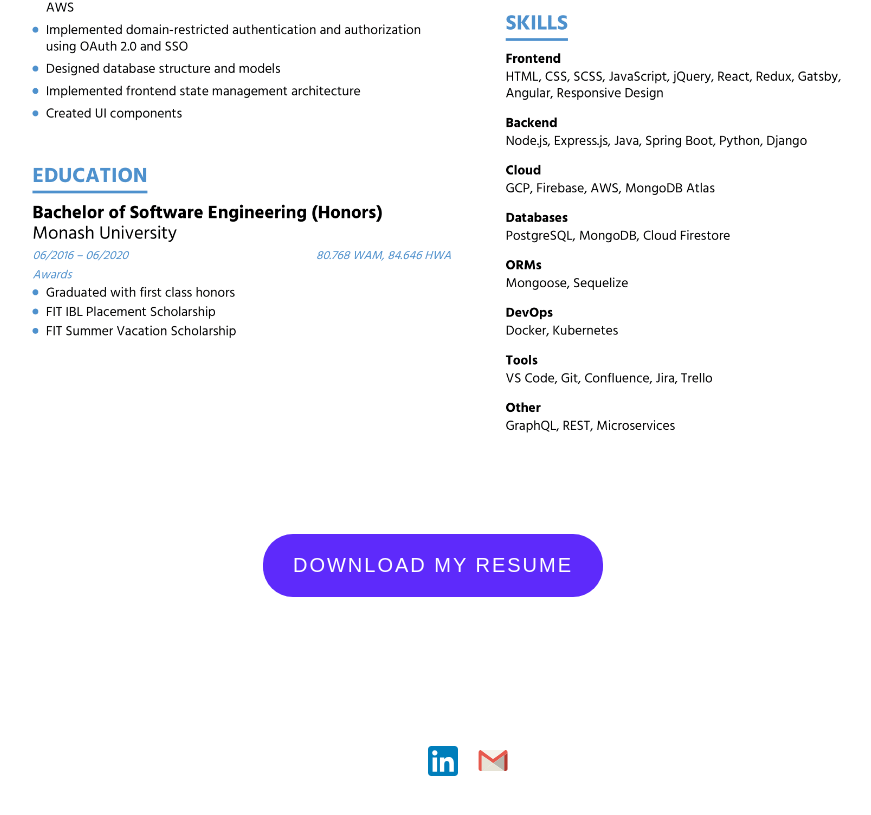
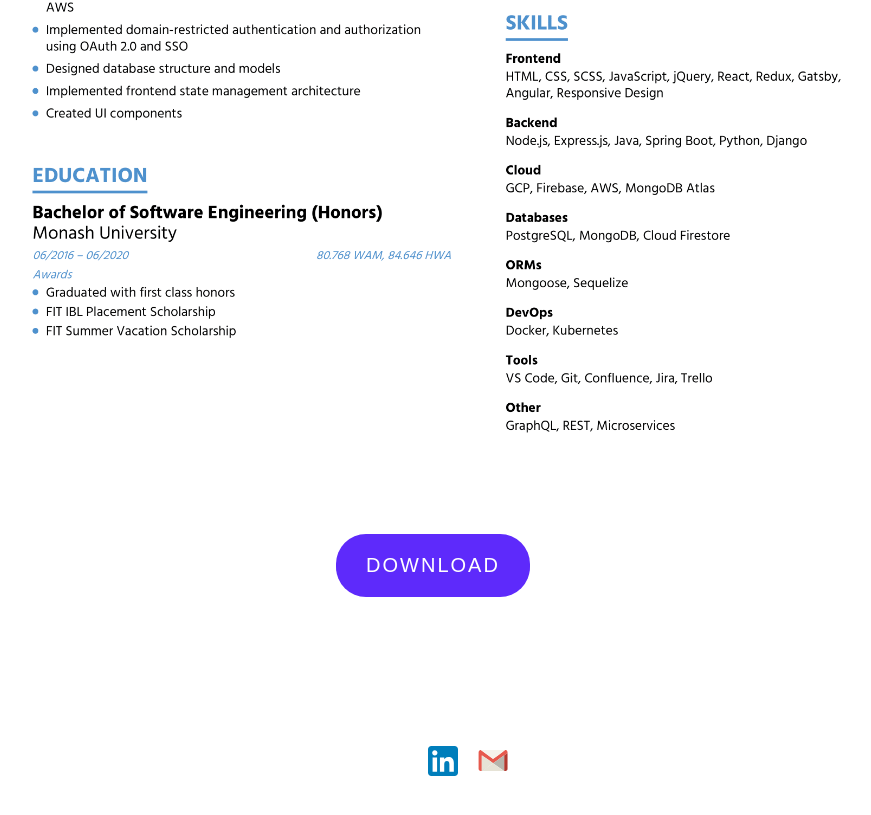
Before and after one commit to mub2332/portfolio, a React (Create React App) app: page /portfolio/resume in a window 1280 px wide. Shown: the part 954-1769 px from the top of the page, without its empty margins (197-1068 px from the left). Built offline with nearby package versions, Linux system fonts and the light colour scheme.

Commit message:
Updated resume

```diff
--- a/src/pages/resume/Resume.jsx
+++ b/src/pages/resume/Resume.jsx
@@ -19,7 +19,7 @@ const Resume = () => {
         <img className={s.image} src={resumeImage} alt="Resume" />
       </div>
       <div className={s.center}>
-        <button onClick={download}>Download my Resume</button>
+        <button onClick={download}>Download</button>
       </div>
     </div>
   );
```
